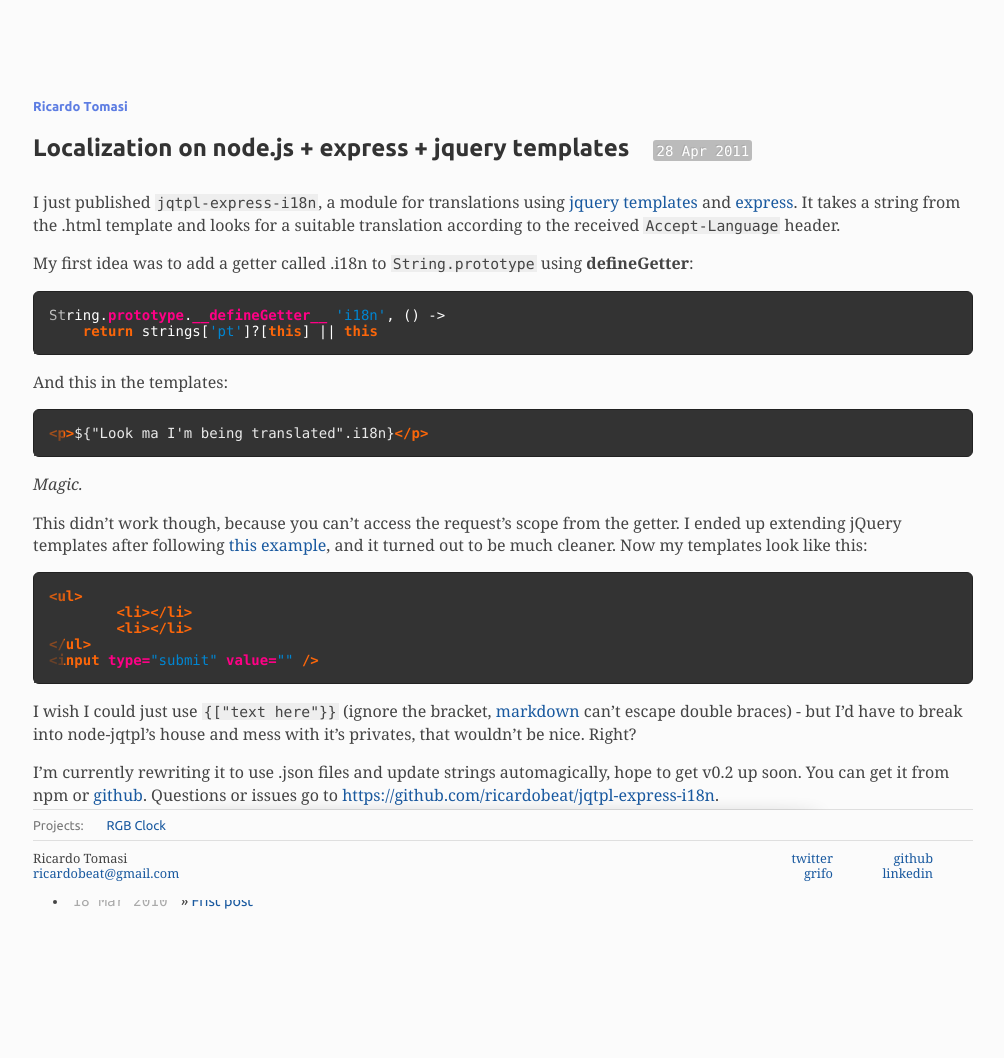
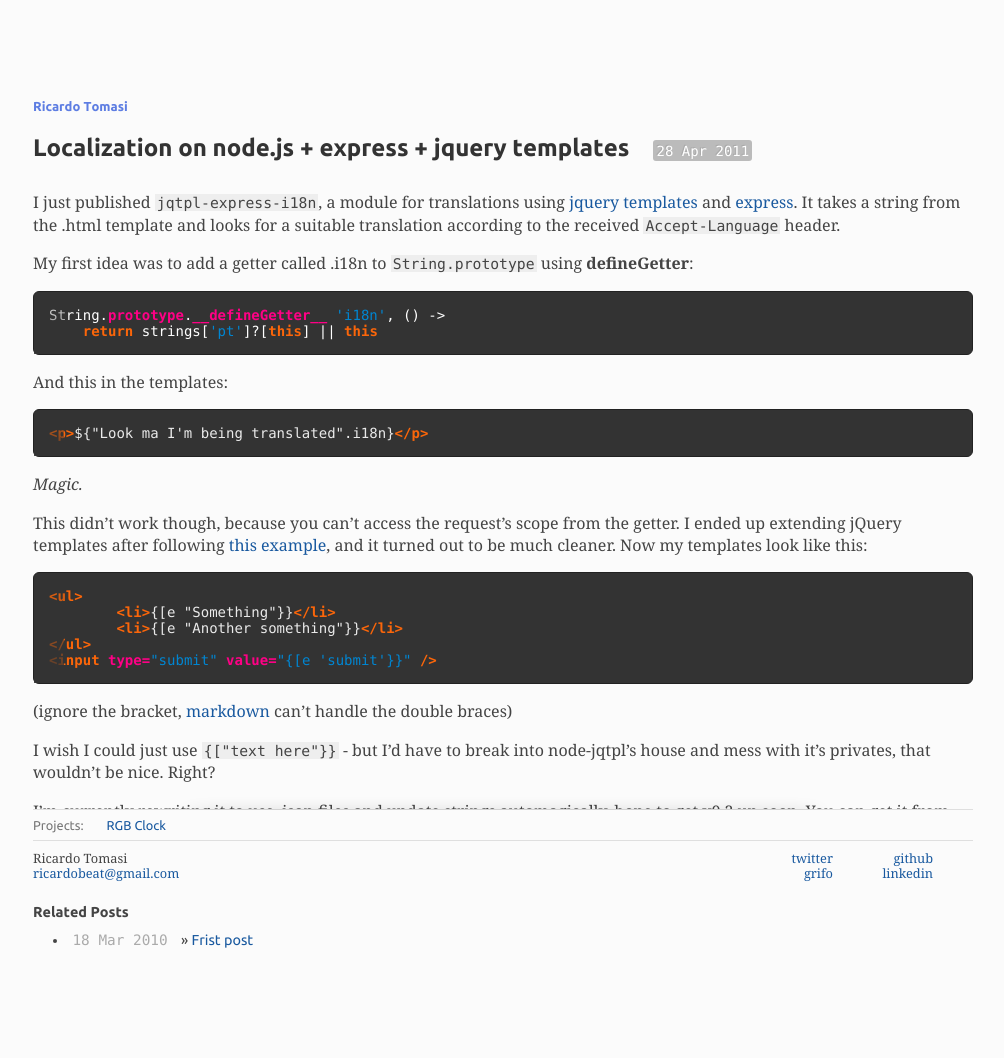
Before and after one commit to ricardobeat/ricardobeat.github.com, a Jekyll site: the page built from _posts/2011-04-28-localization-on-nodejs-express-jquery-templates.md, in a window 1280 px wide. Shown: the whole page, without its empty margins (137-1141 px from the left). Built offline with Jekyll 4.4.1, drawn with Linux system fonts in a browser that asks for light colours; Markdown is read by kramdown in place of the engine named in the settings; before the commit the page ends 1019 px from its top, so only the background shows below that.

Commit message:
arrgh. can't escape the braces

```diff
--- a/_posts/2011-04-28-localization-on-nodejs-express-jquery-templates.md
+++ b/_posts/2011-04-28-localization-on-nodejs-express-jquery-templates.md
@@ -30,12 +30,14 @@
 
 {% highlight html %}
 <ul>
-	<li>{{e "Something"}}</li>
-	<li>{{e "Another something"}}</li>
+	<li>{[e "Something"}}</li>
+	<li>{[e "Another something"}}</li>
 </ul>
-<input type="submit" value="{{e 'submit'}}" />
+<input type="submit" value="{[e 'submit'}}" />
 {% endhighlight %}
 
-I wish I could just use `{["text here"}}` (ignore the bracket, [markdown](http://daringfireball.net/projects/markdown/) can't escape double braces) - but I'd have to break into node-jqtpl's house and mess with it's privates, that wouldn't be nice. Right?
+(ignore the bracket, [markdown](http://daringfireball.net/projects/markdown/) can't handle the double braces)
+
+I wish I could just use `{["text here"}}` - but I'd have to break into node-jqtpl's house and mess with it's privates, that wouldn't be nice. Right?
 
 I'm currently rewriting it to use .json files and update strings automagically, hope to get v0.2 up soon. You can get it from npm or [github](https://github.com/ricardobeat/jqtpl-express-i18n). Questions or issues go to [https://github.com/ricardobeat/jqtpl-express-i18n](https://github.com/ricardobeat/jqtpl-express-i18n).
```
